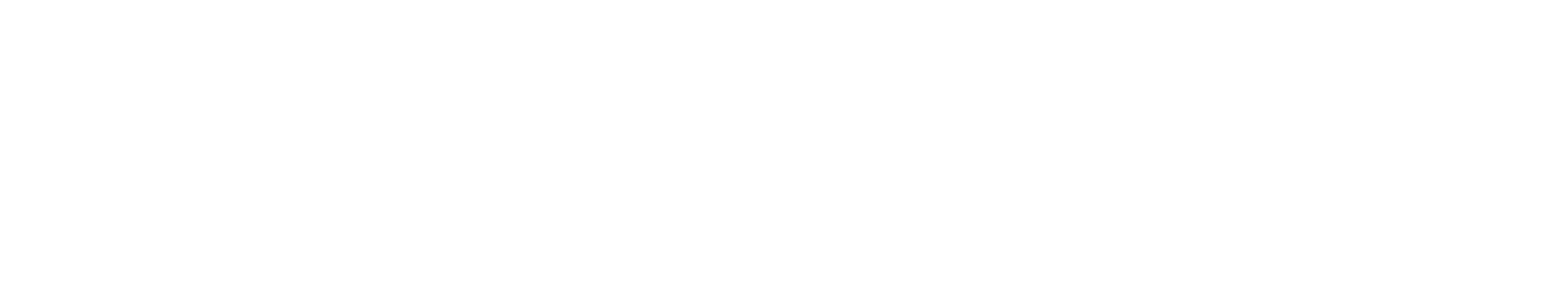
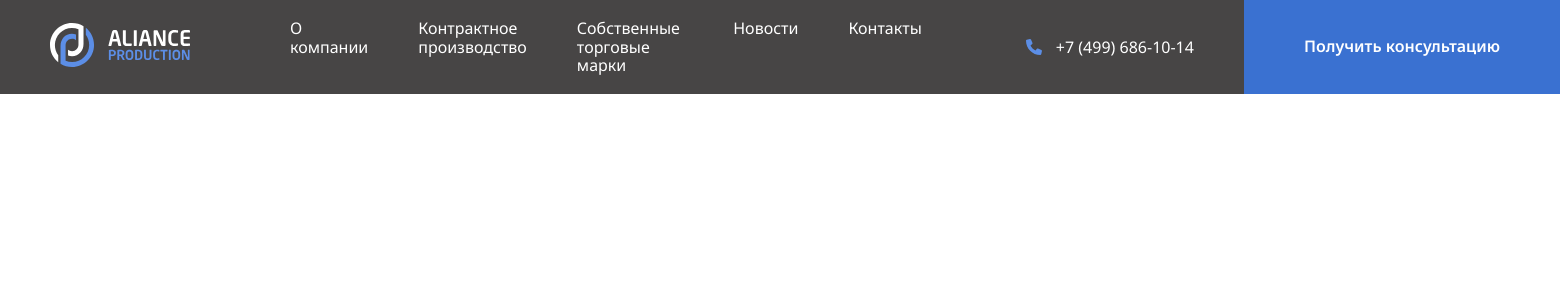
Before and after one commit to pavel-kosach/Aliance-Production, a PHP site: page / in a window 1560 px wide. Before the commit the part shown is empty. Shown: the top 300 px of the page. Run offline with PHP 8.4, Linux system fonts and the light colour scheme.

Commit message:
add: header

```diff
--- a/css/style.css
+++ b/css/style.css
@@ -1,3 +1,58 @@
 * {
   box-sizing: border-box;
 }
+body {
+  font-family: 'Noto Sans', sans-serif;
+}
+.navbar {
+  display: flex;
+  align-items: center;
+  background-color: rgb(71, 69, 69);
+  color: #fff;
+  height: 94px;
+}
+.header-logo {
+  margin: 25px 50px;
+}
+.header-nav {
+  flex-basis: 100%;
+  display: flex;
+  list-style: none;
+  padding: 0 50px;
+  margin: 0;
+}
+.header-nav-link {
+  text-decoration: none;
+  font-size: 16px;
+  margin-right: 50px;
+  color: inherit;
+}
+.header-phone {
+  flex-shrink: 0;
+  display: flex;
+  align-items: center;
+  gap: 10px;
+  margin-right: 50px;
+}
+.header-phone-link {
+  text-decoration: none;
+  font-size: 16px;
+  color: inherit;
+}
+.button {
+  font-weight: 600;
+  font-size: 16px;
+  line-height: 160%;
+  color: #fff;
+  display: flex;
+  align-items: center;
+  justify-content: center;
+  flex-shrink: 0;
+  background-color: #3A71D1;
+  border: none;
+  padding: 25px 60px;
+  gap: 10px;
+}
+.header-button {
+  height: 100%;
+}
--- a/index.html
+++ b/index.html
@@ -4,13 +4,44 @@
   <meta charset="UTF-8">
   <meta http-equiv="X-UA-Compatible" content="IE=edge">
   <meta name="viewport" content="width=device-width, initial-scale=1.0">
-  <title>Document</title>
+  <title>Aliance Production</title>
+  <link rel="preconnect" href="https://fonts.googleapis.com">
+  <link rel="preconnect" href="https://fonts.gstatic.com" crossorigin>
+  <link href="https://fonts.googleapis.com/css2?family=Noto+Sans:wght@400;600;700&display=swap" rel="stylesheet">
   <link rel="stylesheet" href="css/normalize.css">
   <link rel="stylesheet" href="css/style.css">
 </head>
 <body>
-
-
+    <header class="header">
+      <nav class="navbar">
+        <a href="/" class="header-logo">
+          <img src="img/logo-light.svg" alt="Aliance Production" class="logo-light">
+        </a>
+        <ul class="header-nav">
+          <li class="header-nav-item">
+            <a href="#" class="header-nav-link">О компании</a>
+          </li>
+          <li class="header-nav-item">
+            <a href="#" class="header-nav-link">Контрактное производство</a>
+          </li>
+          <li class="header-nav-item">
+            <a href="#" class="header-nav-link">Собственные торговые марки</a>
+          </li>
+          <li class="header-nav-item">
+            <a href="#" class="header-nav-link">Новости</a>
+          </li>
+          <li class="header-nav-item">
+            <a href="#" class="header-nav-link">Контакты</a>
+          </li>
+        </ul>
+        <div class="header-phone">
+          <img src="img/phone.svg" alt="icon: phone">
+          <a href="tel:+74996861014" class="header-phone-link">+7 (499) 686-10-14</a>
+        </div>
+        <!-- /.header-phone -->
+        <button class="button header-button">Получить консультацию</button>
+      </nav>
+    </header>
   <script src="js/main.js"></script>
 </body>
 </html>
```
Also changed, not shown: img/logo-light.svg (added), img/phone.svg (added).
